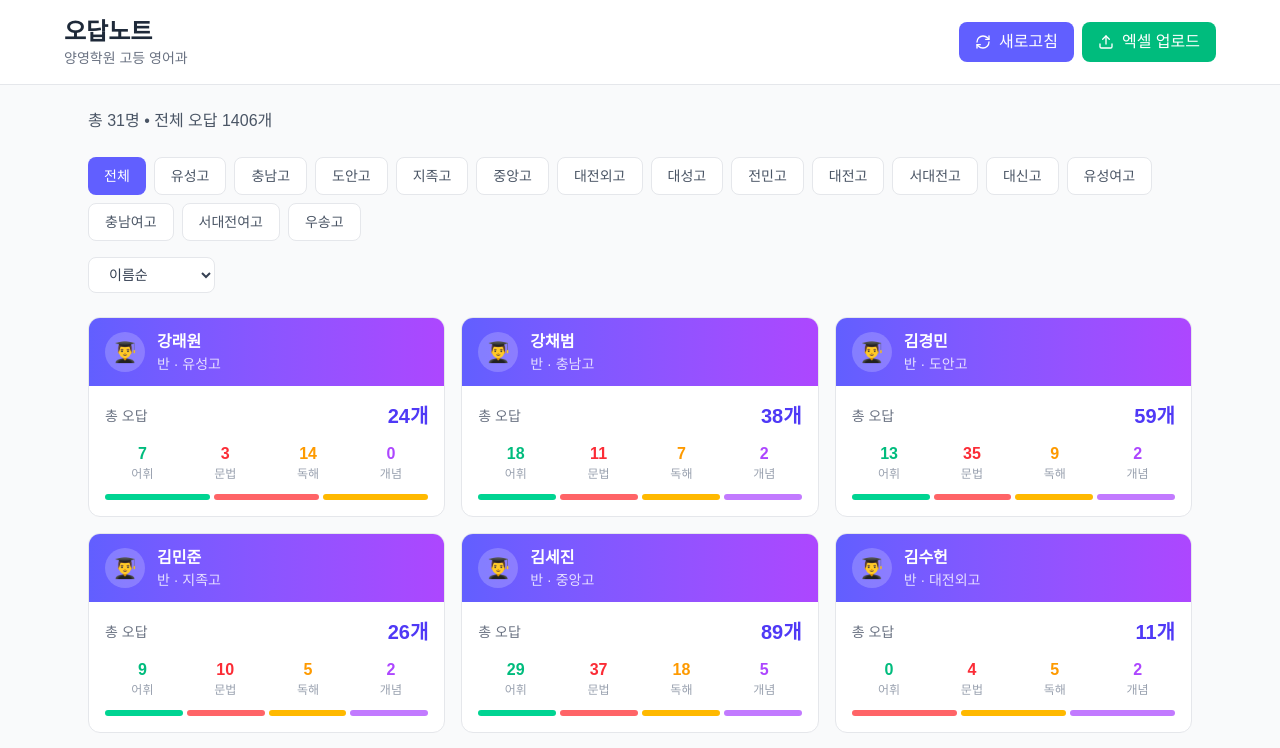
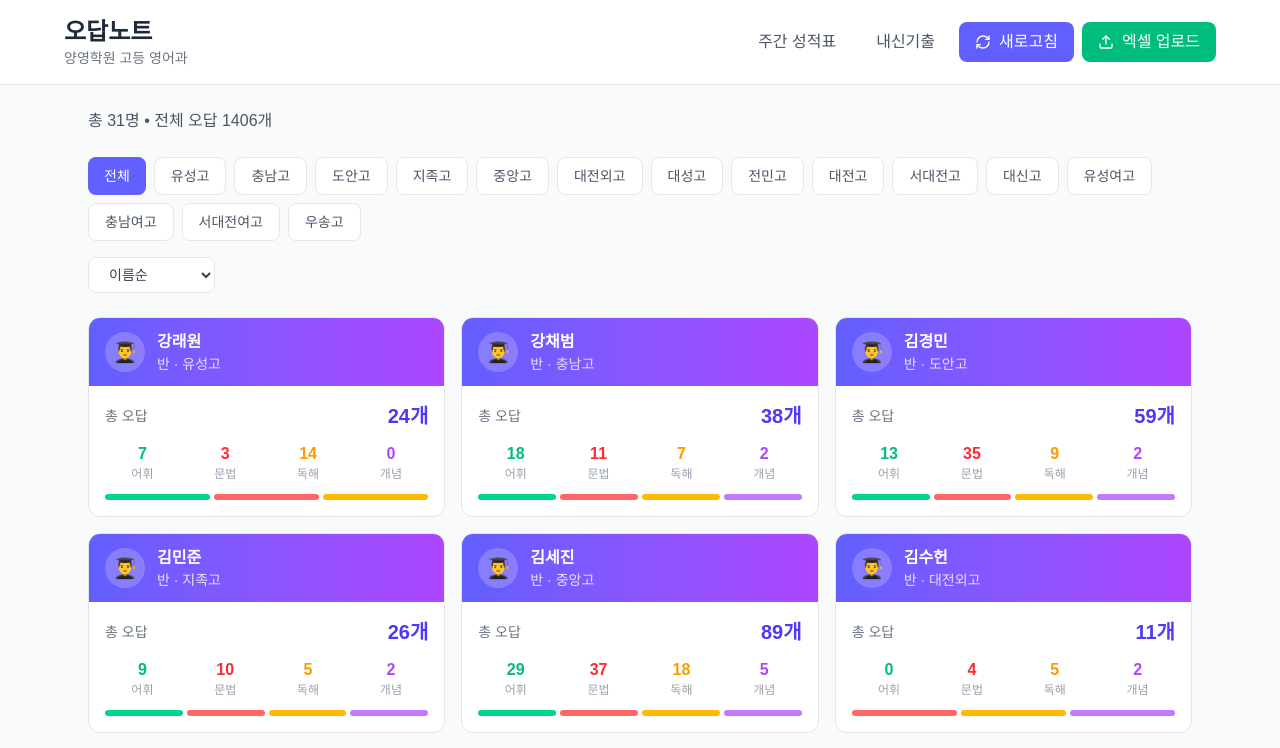
Before and after one commit to xrxrxr1004/report-card, a Next.js app: page /error-notes in a window 1280 px wide. Shown: the top 748 px of the page. Built offline with nearby package versions, Linux system fonts and the light colour scheme.

Commit message:
세 페이지 간 네비게이션 추가

```diff
--- a/app/error-notes/page.tsx
+++ b/app/error-notes/page.tsx
@@ -115,6 +115,18 @@ export default function ErrorNotesPage() {
             <p className="text-gray-500 text-sm">양영학원 고등 영어과</p>
           </div>
           <div className="flex gap-2">
+            <a
+              href="/"
+              className="px-4 py-2 text-gray-600 hover:text-gray-900 hover:bg-gray-100 rounded-lg transition-colors"
+            >
+              주간 성적표
+            </a>
+            <a
+              href="/internal-exam"
+              className="px-4 py-2 text-gray-600 hover:text-gray-900 hover:bg-gray-100 rounded-lg transition-colors"
+            >
+              내신기출
+            </a>
             <button className="flex items-center gap-2 px-4 py-2 bg-indigo-500 text-white rounded-lg hover:bg-indigo-600 transition-colors">
               <RefreshCw className="w-4 h-4" />
               새로고침
--- a/app/internal-exam/page.tsx
+++ b/app/internal-exam/page.tsx
@@ -280,7 +280,13 @@ export default function InternalExamPage() {
                                 href="/"
                                 className="px-4 py-2 text-gray-600 hover:text-gray-900 hover:bg-gray-100 rounded-lg transition-colors"
                             >
-                                주간 성적표로 이동
+                                주간 성적표
+                            </a>
+                            <a
+                                href="/error-notes"
+                                className="px-4 py-2 text-gray-600 hover:text-gray-900 hover:bg-gray-100 rounded-lg transition-colors"
+                            >
+                                오답노트
                             </a>
                         </div>
                     </div>
--- a/app/page.tsx
+++ b/app/page.tsx
@@ -1013,6 +1013,12 @@ export default function ReportCard() {
           >
             내신기출 성적표
           </a>
+          <a
+            href="/error-notes"
+            className="px-3 py-1.5 bg-white border border-slate-300 text-slate-600 rounded-md text-sm font-medium hover:bg-slate-50 transition-colors"
+          >
+            오답노트
+          </a>
         </div>
       </div>
 
```
